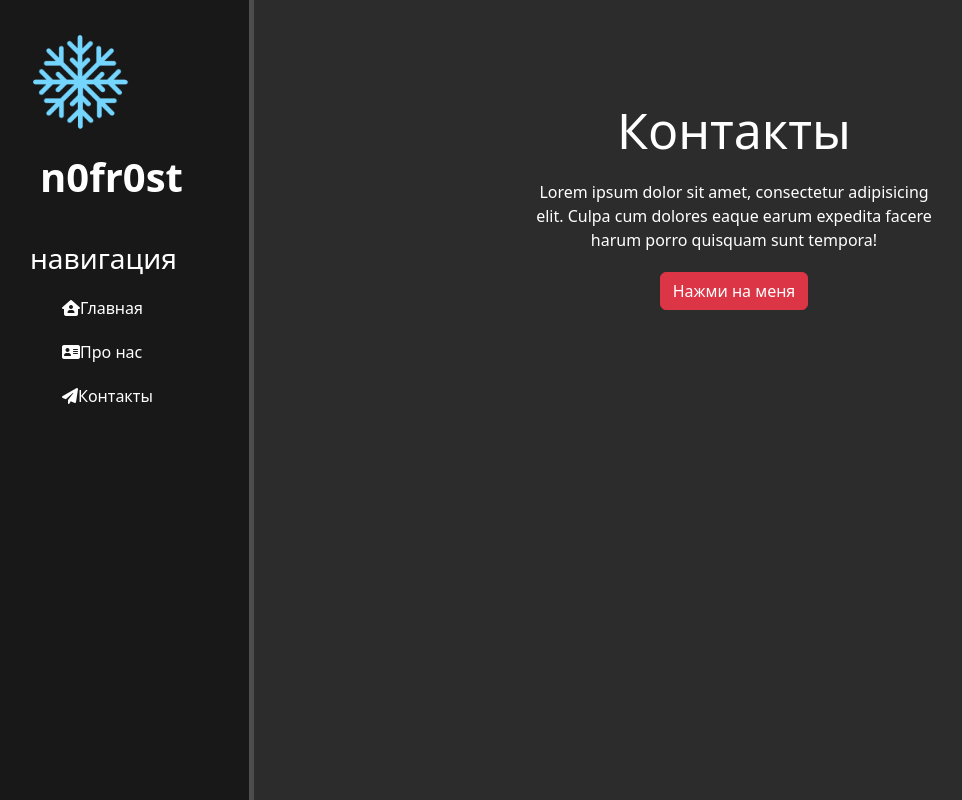
After one commit to n0fr0st/web_django, a Django app: page /contacts in a window 1280 px wide. The commit adds this page. Shown: the whole page, without its empty margins (2-964 px from the left). Run offline with Django 4.2, Linux system fonts and the light colour scheme.

Commit message:
new weblist

```diff
--- /dev/null
+++ b/my_py_project/main/templates/main/contacts.html
@@ -0,0 +1,11 @@
+{% extends 'main/layout.html'%}
+
+{% block title %}Контакты{% endblock %}
+
+{% block content %}
+    <div class="features">
+        <h1>Контакты</h1>
+        <p>Lorem ipsum dolor sit amet, consectetur adipisicing elit. Culpa cum dolores eaque earum expedita facere harum porro quisquam sunt tempora!</p>
+        <button class="btn btn-danger">Нажми на меня</button>
+    </div>
+{% endblock %}
--- a/my_py_project/main/templates/main/layout.html
+++ b/my_py_project/main/templates/main/layout.html
@@ -1,5 +1,5 @@
 {% load static %}
-<!doctype html>
+<!DOCTYPE HTML>
 <html lang="en">
 <head>
     <meta charset="UTF-8">
@@ -19,7 +19,7 @@
         <ul>
             <a href="{% url 'home' %}"><li><i class="fa-solid fa-house-user"></i>Главная</li></a>
             <a href="{% url 'about' %}"><li><i class="fa-solid fa-address-card"></i>Про нас</li></a>
-            <a href=""><li><i class="fa-solid fa-paper-plane"></i>Контакты</li></a>
+            <a href="{% url 'contacts' %}"><li><i class="fa-solid fa-paper-plane"></i>Контакты</li></a>
         </ul>
     </aside>
     <main>
--- a/my_py_project/main/urls.py
+++ b/my_py_project/main/urls.py
@@ -3,5 +3,6 @@ from . import views
 
 urlpatterns = [
     path('', views.index, name='home'),
-    path('about', views.about, name='about')
+    path('about', views.about, name='about'),
+    path('contacts', views.contacts, name='contacts')
 ]
--- a/my_py_project/main/views.py
+++ b/my_py_project/main/views.py
@@ -5,3 +5,6 @@ def index(request):
 
 def about(request):
     return render(request, 'main/about.html')
+
+def contacts(request):
+    return render(request, 'main/contacts.html')
--- a/my_py_project/static/main/css/main.css
+++ b/my_py_project/static/main/css/main.css
@@ -58,3 +58,7 @@ main .features{
 main .features h1 {font-size: 50px}
 
 main .features p {max-width: 400px; margin: 20px auto; }
+
+button .btn1{
+    color: black;
+}
```
